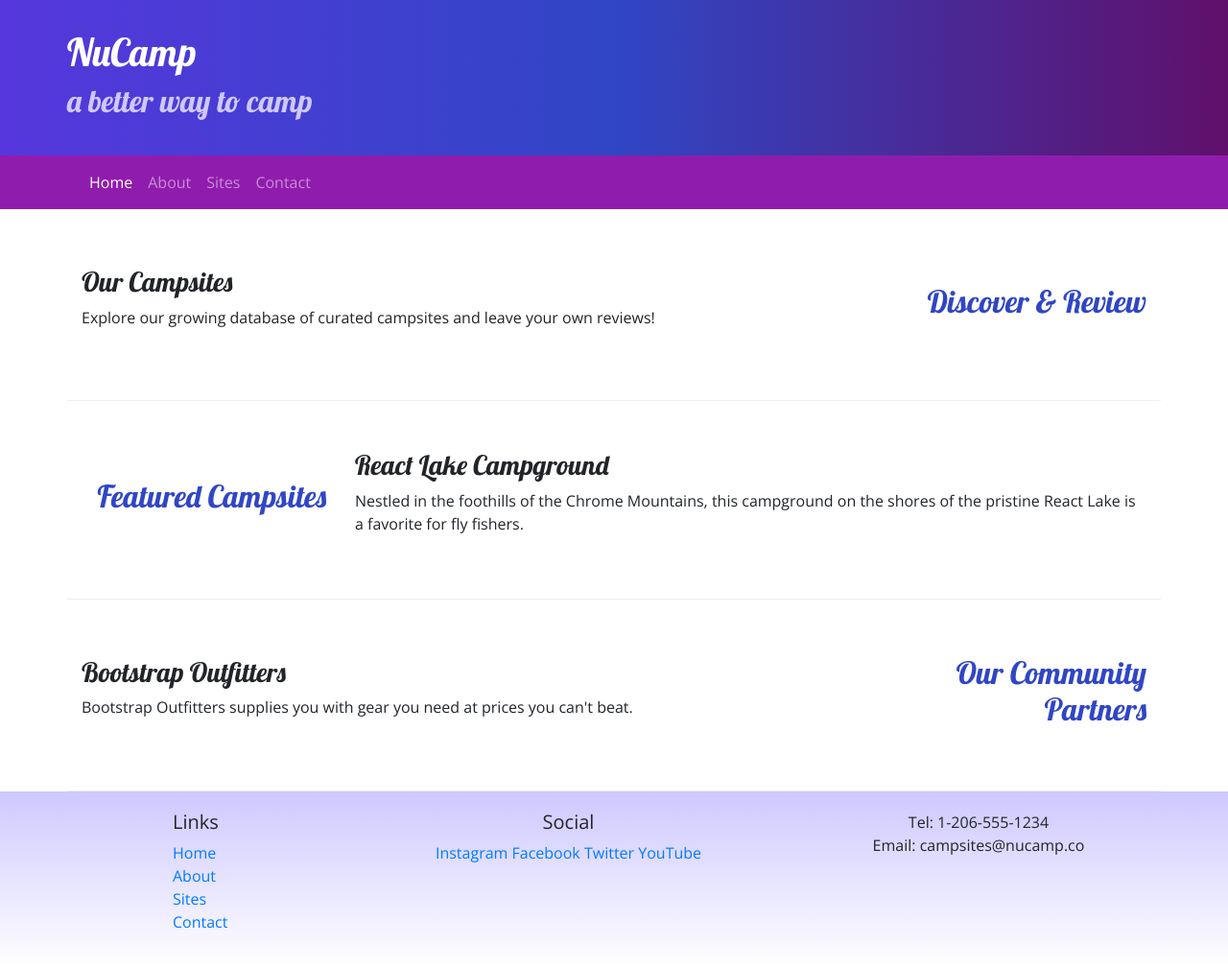
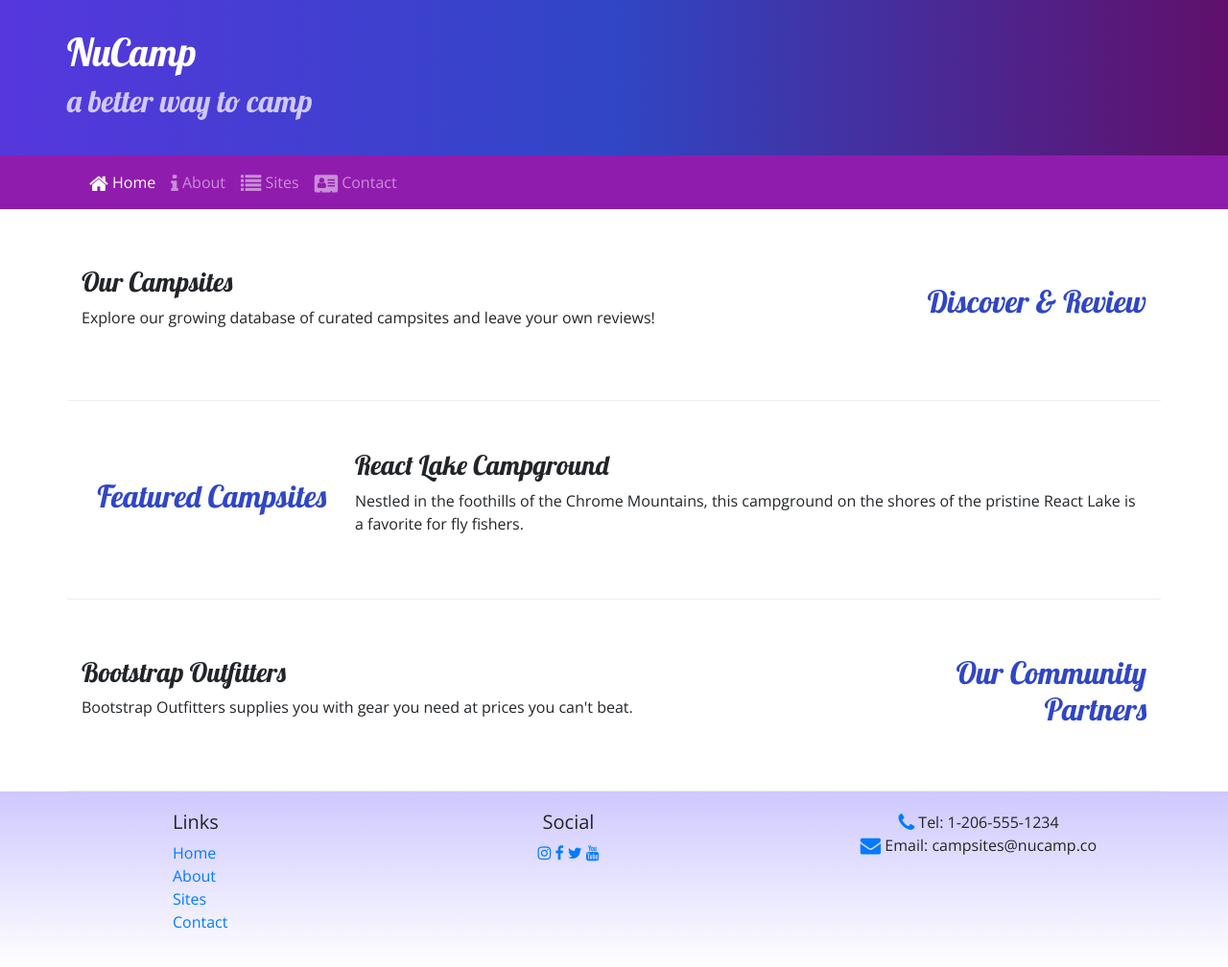
Before and after one commit to GavinG89/nucamp-bootstrap, a website: page index.html in a window 1280 px wide. Shown: the whole page at 96% size. Drawn offline with nearby package versions, Linux system fonts and the light colour scheme.

Commit message:
icons update

```diff
--- a/index.html
+++ b/index.html
@@ -8,7 +8,7 @@
 
      <!-- Bootstrap CSS -->
      <link rel="stylesheet" href="node_modules/bootstrap/dist/css/bootstrap.min.css" />
-
+     <link rel="stylesheet" href="node_modules/font-awesome/css/font-awesome.min.css">
      <link rel="stylesheet" href="https://fonts.googleapis.com/css?family=Lobster|Open+Sans" />
     <link rel="stylesheet" href="css/styles.css" />
     <title>NuCamp: A Better Way To Camp</title>
@@ -33,10 +33,10 @@
     </button>
         <div class="collapse navbar-collapse" id="nucampNavbar">
             <ul class="navbar-nav">
-                <li class="nav-item active"><a class="nav-link" href="#">Home</a></li>
-                 <li class="nav-item"><a class="nav-link" href="aboutus.html">About</a></li>
-                <li class="nav-item"><a class="nav-link" href="#">Sites</a></li>
-                <li class="nav-item"><a class="nav-link" href="#">Contact</a></li>
+                <li class="nav-item active"><a class="nav-link" href="#"><i class="fa fa-home fa-lg"></i> Home</a></li>
+                 <li class="nav-item"><a class="nav-link" href="aboutus.html"><i class="fa fa-info fa-lg"></i> About</a></li>
+                <li class="nav-item"><a class="nav-link" href="#"><i class="fa fa-list fa-lg"></i> Sites</a></li>
+                <li class="nav-item"><a class="nav-link" href="#"><i class="fa fa-address-card fa-lg"></i> Contact</a></li>
             </ul>
         </div>
     </div>
@@ -85,14 +85,14 @@
                 </div>
         <div class="col-6 col-sm-5 text-center">
                 <h5>Social</h5>
-                 <a href="http://instagram.com/">Instagram</a>
-                 <a href="http://facebook.com/">Facebook</a>
-                 <a href="http://twitter.com/">Twitter</a>
-                 <a href="http://youtube.com/">YouTube</a>
+                 <a href="http://instagram.com/"><i class="fa fa-instagram"></i></a>
+                 <a href="http://facebook.com/"><i class="fa fa-facebook"></i></a>
+                 <a href="http://twitter.com/"><i class="fa fa-twitter"></i></a>
+                 <a href="http://youtube.com/"><i class="fa fa-youtube"></i></a>
         </div>
         <div class="col-sm-4 text-center">
-                Tel: 1-206-555-1234<br />
-                Email: campsites@nucamp.co
+            <i class="fa fa-phone fa-lg text-primary"></i> Tel: 1-206-555-1234<br />
+            <i class="fa fa-envelope fa-lg text-primary"></i> Email: campsites@nucamp.co
             </div>
         </div>
     </div>
--- a/package.json
+++ b/package.json
@@ -15,6 +15,7 @@
   },
   "dependencies": {
     "bootstrap": "^4.5.2",
+    "font-awesome": "^4.7.0",
     "jquery": "^3.5.1",
     "popper.js": "^1.16.1"
   }
```
Also changed, not shown: aboutus.html (+1 -1 lines), 1 other file.
